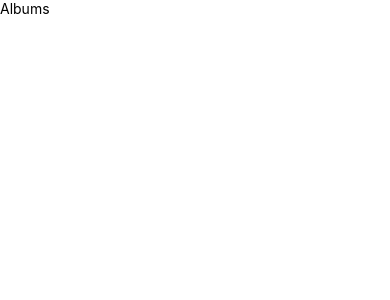
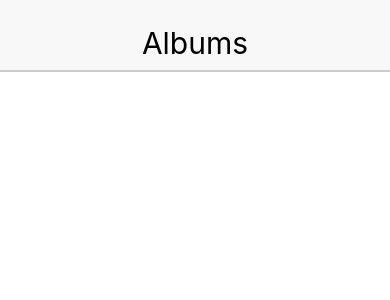
Before and after one commit to ellipe/albums, a React Native app: screen / in a window 390 px wide. Shown: the top 300 px of the page. Built offline with nearby package versions, Linux system fonts and the light colour scheme.

Commit message:
creating components

```diff
--- a/App.js
+++ b/App.js
@@ -9,7 +9,7 @@
 
 const App = () => {
   return (
-      <Header />
+      <Header headerText={'Albums'} />
     );
 };
 
--- a/src/components/Header.js
+++ b/src/components/Header.js
@@ -1,12 +1,34 @@
 
 import React from 'react';
-import { Text } from 'react-native';
+import { Text, View } from 'react-native';
 
 
-const Header = () => {
+const Header = ({ headerText }) => {
+    const { textStyle, viewStyle } = styles;
     return (
-        <Text>Albums</Text>
+        <View style={viewStyle}>
+            <Text style={textStyle}>{headerText}</Text>
+        </View>
+
     );
 };
 
+const styles = {
+    viewStyle: {
+        backgroundColor: '#F8F8F8',
+        justifyContent: 'center',
+        alignItems: 'center',
+        height: 70,
+        paddingTop: 15,
+        shadowColor: '#000',
+        shadowOffset: { width: 0, height: 2 },
+        shadowOpacity: 0.2,
+        elevation: 1,
+        position: 'relative'
+    },
+    textStyle: {
+        fontSize: 30
+    }
+};
+
 export default Header;
```
